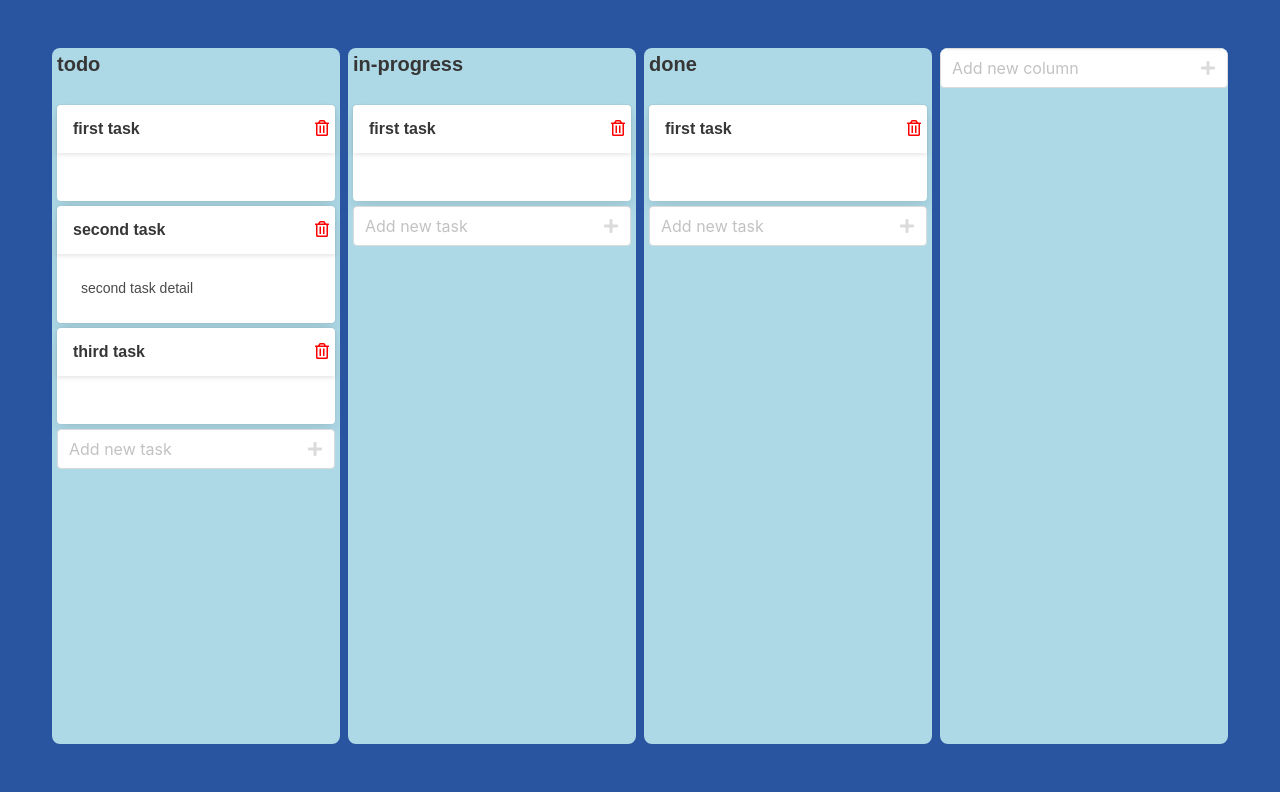
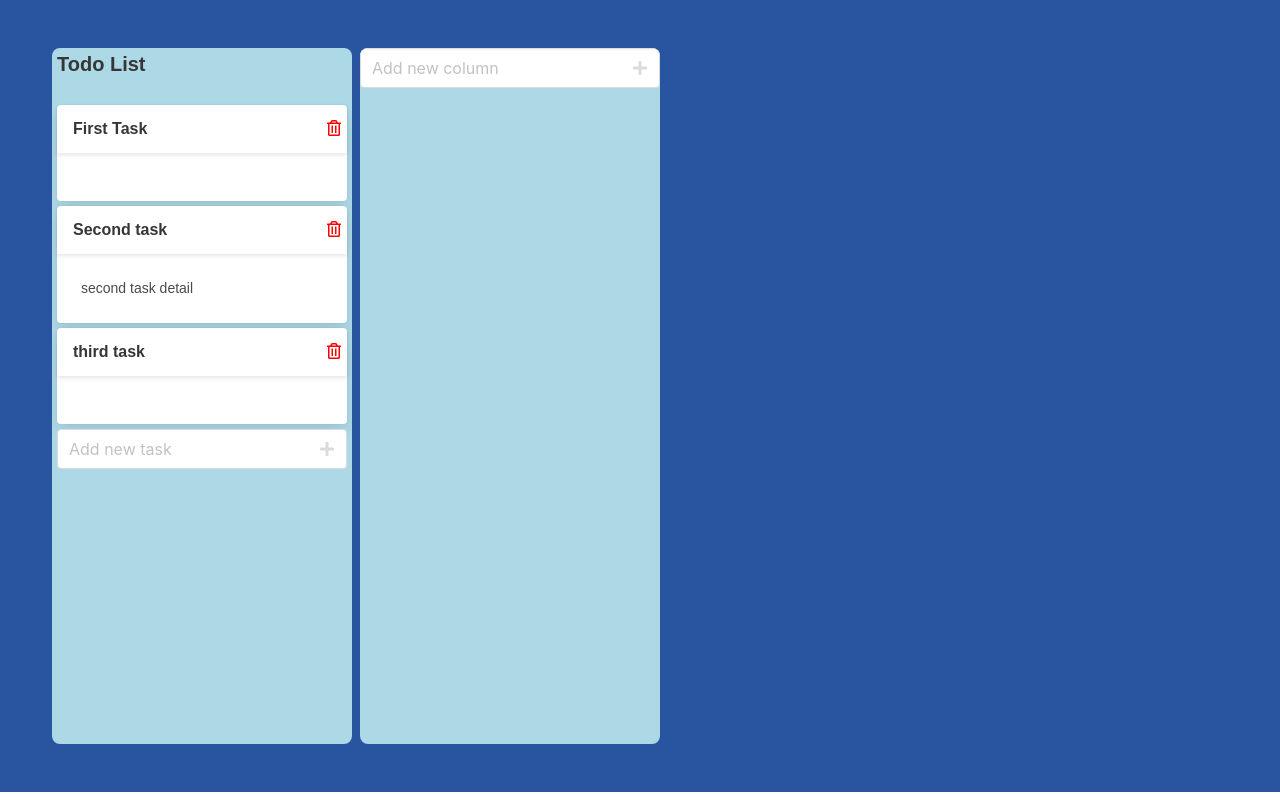
Before and after one commit to sazzad88/trello-clone-react, a React (Create React App) app: page / in a window 1280 px wide. Built offline with nearby package versions, Linux system fonts and the light colour scheme.

Commit message:
task route added

```diff
--- a/package.json
+++ b/package.json
@@ -13,6 +13,7 @@
     "bulma": "^0.9.2",
     "react": "^17.0.2",
     "react-dom": "^17.0.2",
+    "react-router-dom": "^5.2.0",
     "react-scripts": "4.0.3",
     "typescript": "^4.2.4",
     "web-vitals": "^1.1.1"
@@ -40,5 +41,8 @@
       "last 1 firefox version",
       "last 1 safari version"
     ]
+  },
+  "devDependencies": {
+    "@types/react-router-dom": "^5.1.7"
   }
 }
--- a/src/App.tsx
+++ b/src/App.tsx
@@ -1,14 +1,50 @@
-import React, { useState, useContext } from "react";
+import React, { useState, useEffect } from "react";
 import "./App.css";
 import DefaultBoard from "./base-board";
 import Column from "./components/Column";
-import { uuid } from "./utils";
-
+import { uuid, slugify } from "./utils";
+import { useParams, useRouteMatch } from "react-router-dom";
 import { ColumnContext } from "./context/ColumnContext";
-import { taskModel } from "./interfaces/model";
+import TaskModal from "./components/TaskModal";
+import { BaseColumn, taskModel } from "./interfaces/model";
 
 function App() {
   const [columns, setColumns] = useState(DefaultBoard.columns);
+  const [openTaskModal, setOpenTaskModal] = useState<boolean>(false);
+  const [selectedTask, setSelectedTask] = useState<taskModel | {}>({});
+
+  let { path, url } = useRouteMatch();
+  let params: {
+    columnId: string;
+    taskSlug: string;
+  } = useParams();
+
+  useEffect(() => {
+    console.log({
+      path,
+      url,
+      params,
+      // taskId,
+    });
+
+    if (params.columnId && params.taskSlug) {
+      let selectedColumn = columns.find(
+        (item: BaseColumn) => item.id === params.columnId
+      );
+      console.log(selectedColumn);
+      if (selectedColumn) {
+        let taskItem = selectedColumn.tasks.find(
+          (item: taskModel) => item.slug === params.taskSlug
+        );
+
+        console.log(taskItem);
+        if (taskItem) {
+          setSelectedTask(taskItem);
+        }
+      }
+      setOpenTaskModal(true);
+    }
+  });
 
   const move_column = (fromColumnIndex: number, toColumnIndex: number) => {
     let columnList = [...columns];
@@ -56,7 +92,7 @@ function App() {
     let currentTaks = [...columns[ColumnIndex].tasks];
 
     currentTaks.push({
-      id: uuid(),
+      slug: slugify(title),
       name: title,
       description: "",
     });
@@ -95,6 +131,10 @@ function App() {
               </div>
             </div>
           </div>
+
+          {openTaskModal ? (
+            <TaskModal task={selectedTask as taskModel} />
+          ) : null}
         </div>
       </section>
     </ColumnContext.Provider>
--- a/src/base-board.ts
+++ b/src/base-board.ts
@@ -1,44 +1,24 @@
 import { uuid } from "./utils";
 
 export default {
-  name: "worshop",
   columns: [
     {
-      name: "todo",
+      name: "Todo List",
+      id: uuid(),
       tasks: [
         {
-          id: uuid(),
-          name: "first task",
+          name: "First Task",
+          slug: "first-task",
           description: "",
         },
         {
-          id: uuid(),
-          name: "second task",
+          name: "Second task",
+          slug: "second-task",
           description: "second task detail",
         },
         {
-          id: uuid(),
           name: "third task",
-          description: "",
-        },
-      ],
-    },
-    {
-      name: "in-progress",
-      tasks: [
-        {
-          id: uuid(),
-          name: "first task",
-          description: "",
-        },
-      ],
-    },
-    {
-      name: "done",
-      tasks: [
-        {
-          id: uuid(),
-          name: "first task",
+          slug: "third-task",
           description: "",
         },
       ],
--- a/src/components/AddTask.tsx
+++ b/src/components/AddTask.tsx
@@ -1,8 +1,7 @@
 import React, { useState, useContext } from "react";
 import { ColumnContext } from "../context/ColumnContext";
-// import styles from "./Pagination.module.css";
 
-function Pagination({
+function AddTask({
   columnIndex,
 }: //setPageNum
 {
@@ -86,4 +85,4 @@ function Pagination({
   );
 }
 
-export default Pagination;
+export default AddTask;
--- a/src/components/Column.tsx
+++ b/src/components/Column.tsx
@@ -116,7 +116,7 @@ const MainColumn: React.FC<Column> = (props) => {
         <div className="task-container">
           {column.tasks.map((task, taskIndex) => (
             <Task
-              key={`${task.id}-${colIndex}`}
+              key={`${task.slug}-${colIndex}`}
               task={task}
               taskIndex={taskIndex}
               colIndex={colIndex}
--- a/src/components/Task.tsx
+++ b/src/components/Task.tsx
@@ -1,6 +1,7 @@
 import React from "react";
 
 import { taskModel, BaseColumn } from "../interfaces/model";
+import { useHistory } from "react-router-dom";
 
 interface taskProps {
   task: taskModel;
@@ -19,6 +20,11 @@ interface taskProps {
 
 const Task: React.FC<taskProps> = (props) => {
   let task = props.task;
+  let history = useHistory();
+
+  const redirect = (taskSlug: string) => {
+    history.push(`/${props.column.id}/${taskSlug}`);
+  };
 
   return (
     <div
@@ -36,7 +42,8 @@ const Task: React.FC<taskProps> = (props) => {
         )
       }
       draggable="true"
-      key={task.id}
+      onClick={() => redirect(task.slug)}
+      key={task.slug}
       v-for="(task, taskIndex) in column.tasks"
       className="card row-item"
     >
--- /dev/null
+++ b/src/components/TaskModal.tsx
@@ -0,0 +1,66 @@
+import React, { useState, useContext } from "react";
+import { ColumnContext } from "../context/ColumnContext";
+import { useHistory } from "react-router-dom";
+import { taskModel } from "../interfaces/model";
+
+function AddTask({
+  task,
+}: //setPageNum
+{
+  task: taskModel;
+  //setPageNum: (id: number) => void
+}) {
+  const AppContext = useContext(ColumnContext);
+  let history = useHistory();
+
+  //   const [openInput, setOpenInput] = useState<boolean>(false);
+  //   const [title, setTitle] = useState<string>("");
+  //   const [formError, setFormError] = useState<boolean>(false);
+
+  //   const saveTask = () => {
+  //     if (title.trim().length < 2) {
+  //       setFormError(true);
+  //       return;
+  //     }
+  //     let savedTitle = title;
+  //     AppContext.addTask(columnIndex, savedTitle);
+  //     setTitle("");
+  //     setOpenInput(false);
+  //   };
+
+  return (
+    <div className="modal is-active">
+      <div className="modal-background"></div>
+      <div className="modal-content">
+        <div className="box">
+          <article className="media">
+            <div className="media-content">
+              <div className="content">
+                <div v-if="task" className="title is-5">
+                  <div className="field">
+                    <input className="input" value={task.name} />
+                  </div>
+                  <div className="field">
+                    <textarea
+                      className="textarea"
+                      value={task.description}
+                    ></textarea>
+                  </div>
+                </div>
+              </div>
+            </div>
+          </article>
+        </div>
+      </div>
+      <button
+        className="modal-close is-large"
+        aria-label="close"
+        onClick={() => {
+          history.push(`/`);
+        }}
+      ></button>
+    </div>
+  );
+}
+
+export default AddTask;
--- a/src/index.tsx
+++ b/src/index.tsx
@@ -3,10 +3,25 @@ import ReactDOM from "react-dom";
 import App from "./App";
 import "bulma/css/bulma.min.css";
 import reportWebVitals from "./reportWebVitals";
+import {
+  BrowserRouter,
+  Switch,
+  Route,
+  Link,
+  useParams,
+  useRouteMatch,
+} from "react-router-dom";
 
 ReactDOM.render(
   <React.StrictMode>
-    <App />
+    <BrowserRouter>
+      <Route path="/">
+        <App />
+      </Route>
+      <Route path="/:columnId/:taskSlug">
+        <App />
+      </Route>
+    </BrowserRouter>
   </React.StrictMode>,
   document.getElementById("root")
 );
--- a/src/interfaces/model.tsx
+++ b/src/interfaces/model.tsx
@@ -1,11 +1,12 @@
 export interface taskModel {
-  id: string;
   name: string;
+  slug: string;
   description: string;
 }
 
 export interface BaseColumn {
   name: string;
+  id: string;
   tasks: taskModel[];
 }
 
--- a/src/utils.ts
+++ b/src/utils.ts
@@ -1,3 +1,11 @@
 export function uuid() {
   return Math.random().toString().slice(2);
 }
+
+export function slugify(text: string): string {
+  return text
+    .toLowerCase()
+    .replace(/ /g, "-")
+    .replace(/[-]+/g, "-")
+    .replace(/[^\w-]+/g, "");
+}
```
Also changed, not shown: 1 other file (tests, documents, lock files or other folders).
